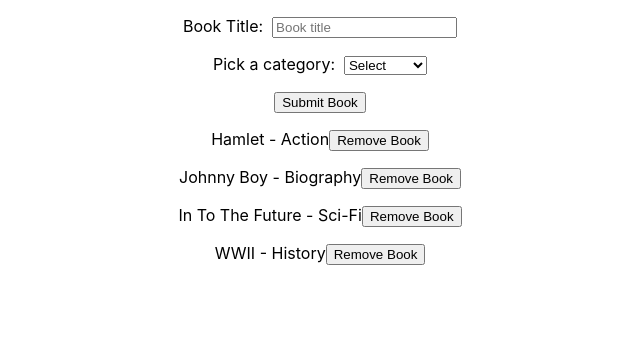
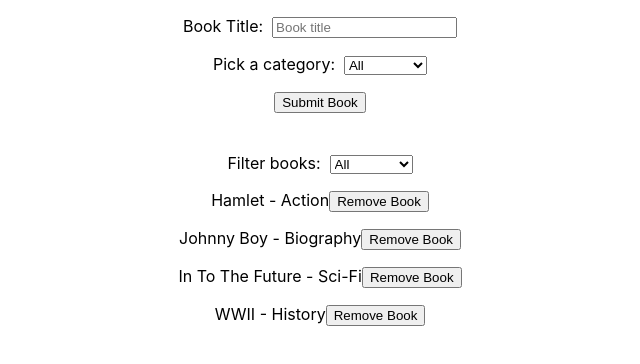
Before and after one commit to azdrenymeri/bookstore-jsx, a React (Create React App) app: page / in a window 1280 px wide. Shown: the top 364 px of the page, without its empty margins (320-960 px from the left). Built offline with nearby package versions, Linux system fonts and the light colour scheme.

Commit message:
Milestone4 done

```diff
--- a/src/actions/index.js
+++ b/src/actions/index.js
@@ -1,6 +1,8 @@
 
 export const CREATE_BOOK = 'CREATE_BOOK';
 export const REMOVE_BOOK = 'REMOVE_BOOK';
+
+export const CHANGE_FILTER = 'CHANGE_FILTER';
 
 
 export const createBook =(book) => {
@@ -16,3 +18,10 @@ export const removeBook = (book) => {
         payload: book
     }
 }
+
+export const changeFilter = (category) => {
+    return {
+        type: CHANGE_FILTER,
+        payload: category
+    }
+}
--- a/src/containers/BookList.js
+++ b/src/containers/BookList.js
@@ -2,12 +2,25 @@ import React from 'react';
 import Book from '../components/Book';
 import {connect} from 'react-redux';
 import {PropTypes} from 'prop-types';
-import { removeBook }from '../actions/index';
+import { removeBook, changeFilter }from '../actions/index';
+import { CategoryFilter } from './CategoryFilter';
 
 function BookList(props) {
+
+    const booksList = () => {
+        if (props.filter === 'All'){
+            return props.books;
+        } else {
+            return props.books.filter(book => book.category === props.filter);
+        }
+    }
+
     return (
         <div>
-            {props.books.map(book => {
+            <br/>
+            <br/>
+                <CategoryFilter handleChange={ (e) => props.changeFilter(e.target.value)} />
+            {booksList().map(book => {
                 return <Book key={book.id} book={book}  handleRemove={props.removeBook}/>
             })}
         </div>
@@ -22,18 +35,22 @@ BookList.propTypes = {
             category: PropTypes.string
         }).isRequired
     ).isRequired,
-    removeBook: PropTypes.func.isRequired
+    removeBook: PropTypes.func.isRequired,
+    changeFilter: PropTypes.func.isRequired,
+    filter: PropTypes.string.isRequired
 };
 
 const mapStateToProps = state => {
     return {
-        books: state.books
+        books: state.books,
+        filter: state.filter
     }
 };
 
 const mapDispatchToProps = dispatch => {
     return {
-        removeBook: (book) => dispatch(removeBook(book))
+        removeBook: (book) => dispatch(removeBook(book)),
+        changeFilter: (filter) => dispatch(changeFilter(filter))
     }
 };
 
--- a/src/containers/BooksForm.js
+++ b/src/containers/BooksForm.js
@@ -27,7 +27,7 @@ class BooksForm extends React.Component {
         event.preventDefault();
         const{title, category} = this.state;
 
-        if(title.length !== 0 && category.length !== 0 && category !== 'Select') {
+        if(title.length !== 0 && category.length !== 0 && category !== 'All') {
             this.props.createBook({
                 id: Math.random(),
                 title,
--- /dev/null
+++ b/src/containers/CategoryFilter.js
@@ -0,0 +1,23 @@
+import React from 'react'
+import { categories } from '../util/bookCategories';
+import {PropTypes } from 'prop-types';
+
+export function CategoryFilter(props) {
+    const bookCategories = categories.map(category  => {
+        return <option key={category} value={category}> {category} </option>
+    });
+
+    return (
+        <div>
+            <label> Filter books:&nbsp;&nbsp;
+                <select name="filter" onChange={props.handleChange}>
+                            {bookCategories}
+                </select>
+            </label>
+        </div>
+    )
+}
+
+CategoryFilter.propTypes = {
+    handleChange: PropTypes.func.isRequired
+};
--- a/src/index.js
+++ b/src/index.js
@@ -30,7 +30,8 @@ const initialState = {
             title: 'WWII',
             category: 'History'
         }
-    ]
+    ],
+    filter: 'All'
 };
 
 const store = createStore(combinedReducers,
--- /dev/null
+++ b/src/reducers/filterReducer.js
@@ -0,0 +1,16 @@
+
+import {CHANGE_FILTER} from '../actions/index';
+
+
+function filterReducer(state= 'All',action){
+
+  console.log(action);
+
+    switch(action.type){
+        case CHANGE_FILTER:
+          return action.payload
+        default:
+            return state;
+    }
+}
+export default filterReducer;
--- a/src/reducers/index.js
+++ b/src/reducers/index.js
@@ -1,5 +1,6 @@
 import booksReducer from './booksReducer';
+import filterReducer from './filterReducer';
 import { combineReducers } from 'redux';
 
 
-export const combinedReducers = combineReducers({books:booksReducer});
+export const combinedReducers = combineReducers({books:booksReducer, filter: filterReducer});
--- a/src/util/bookCategories.js
+++ b/src/util/bookCategories.js
@@ -1 +1 @@
-export const categories = ['Select','Action','Biography','History','Horror','Kids','Learning','Sci-Fi'];
+export const categories = ['All','Action','Biography','History','Horror','Kids','Learning','Sci-Fi'];
```
